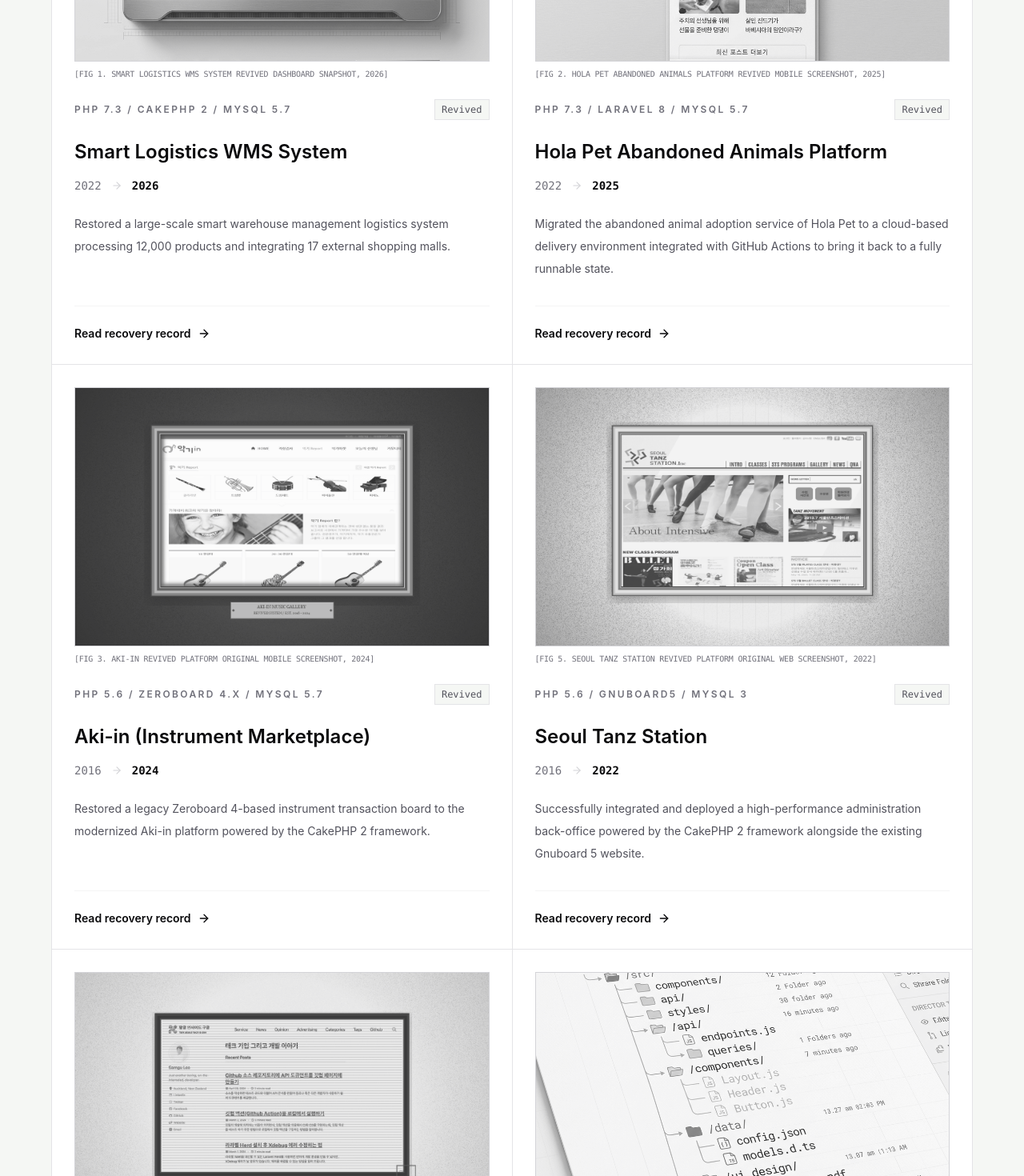
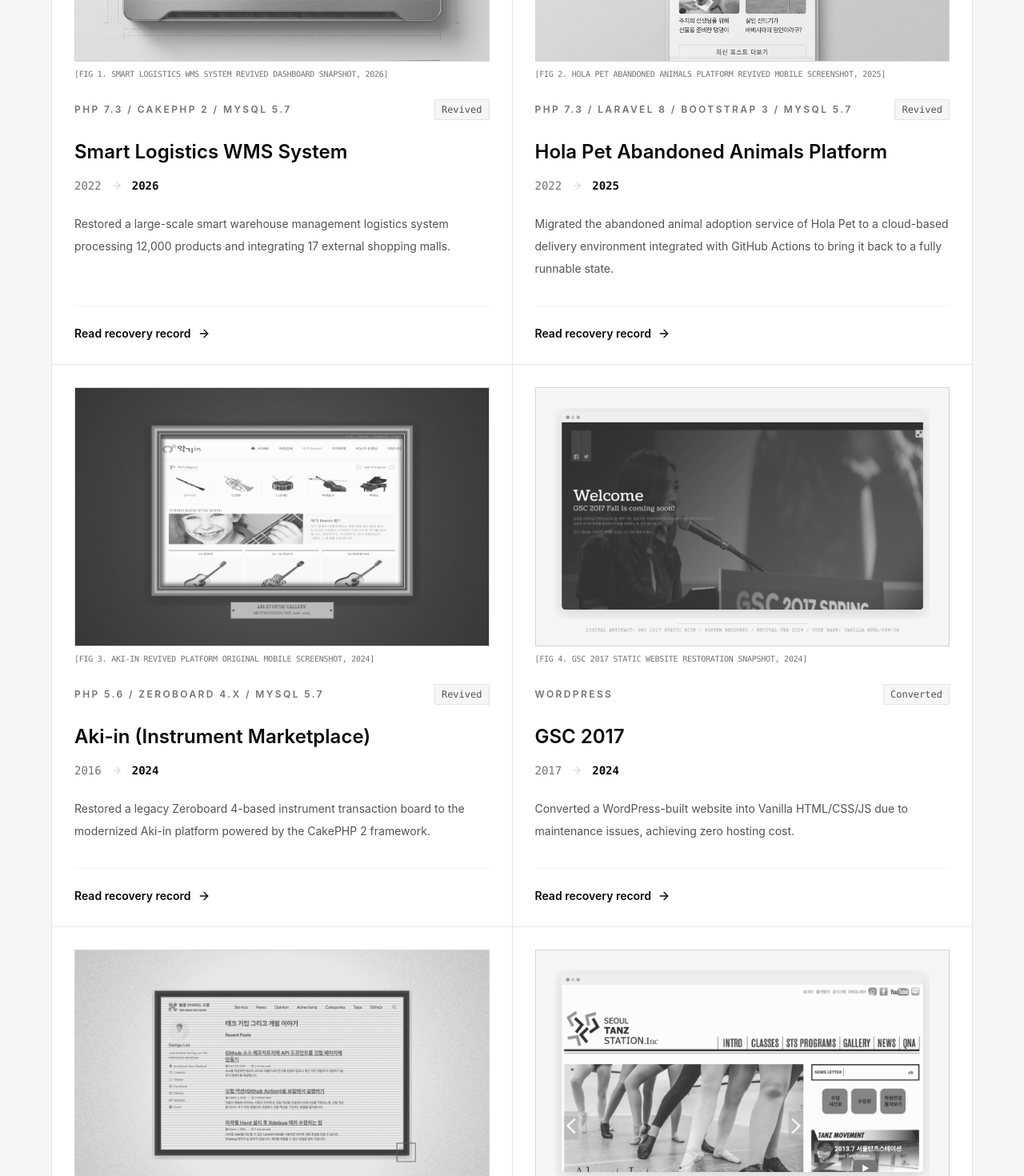
Before and after one commit to cable8mm/etern.co.kr, a React (Vite) app: page /en/projects in a window 1280 px wide. Shown: the part 740-2210 px from the top of the page at 80% size. Built offline with nearby package versions, Linux system fonts and the light colour scheme.

Commit message:
Revise the other projects

```diff
--- a/src/data/projects.js
+++ b/src/data/projects.js
@@ -13,7 +13,7 @@ export const projects = [
     slug: 'holapet',
     originalYear: 2022,
     revivalYear: 2025,
-    stack: 'PHP 7.3 / Laravel 8 / MySQL 5.7',
+    stack: 'PHP 7.3 / Laravel 8 / Bootstrap 3 / MySQL 5.7',
     status: 'Completed',
     thumbnail: '/images/holapet-thumb.png',
   },
@@ -27,13 +27,13 @@ export const projects = [
     thumbnail: '/images/aki-in-thumb.png',
   },
   {
-    key: 'tanz-station',
-    slug: 'tanz-station',
-    originalYear: 2016,
-    revivalYear: 2022,
-    stack: 'PHP 5.6 / Gnuboard5 / MySQL 3',
+    key: 'gsc2017',
+    slug: 'gsc2017',
+    originalYear: 2017,
+    revivalYear: 2024,
+    stack: 'WordPress',
     status: 'Completed',
-    thumbnail: '/images/tanz-station-thumb.png',
+    thumbnail: '/images/gsc2017-thumb.png',
   },
   {
     key: 'palgle',
@@ -45,6 +45,15 @@ export const projects = [
     thumbnail: '/images/palgle-thumb.png',
   },
   {
+    key: 'tanz-station',
+    slug: 'tanz-station',
+    originalYear: 2016,
+    revivalYear: 2022,
+    stack: 'PHP 5.6 / Gnuboard5 / MySQL 3',
+    status: 'Completed',
+    thumbnail: '/images/tanz-station-thumb.png',
+  },
+  {
     key: 'template',
     slug: 'archive-record-template',
     originalYear: 2024,
```
Also changed, not shown: public/images/tanz-station-thumb.png, 4 other files (tests, documents, lock files or other folders).
